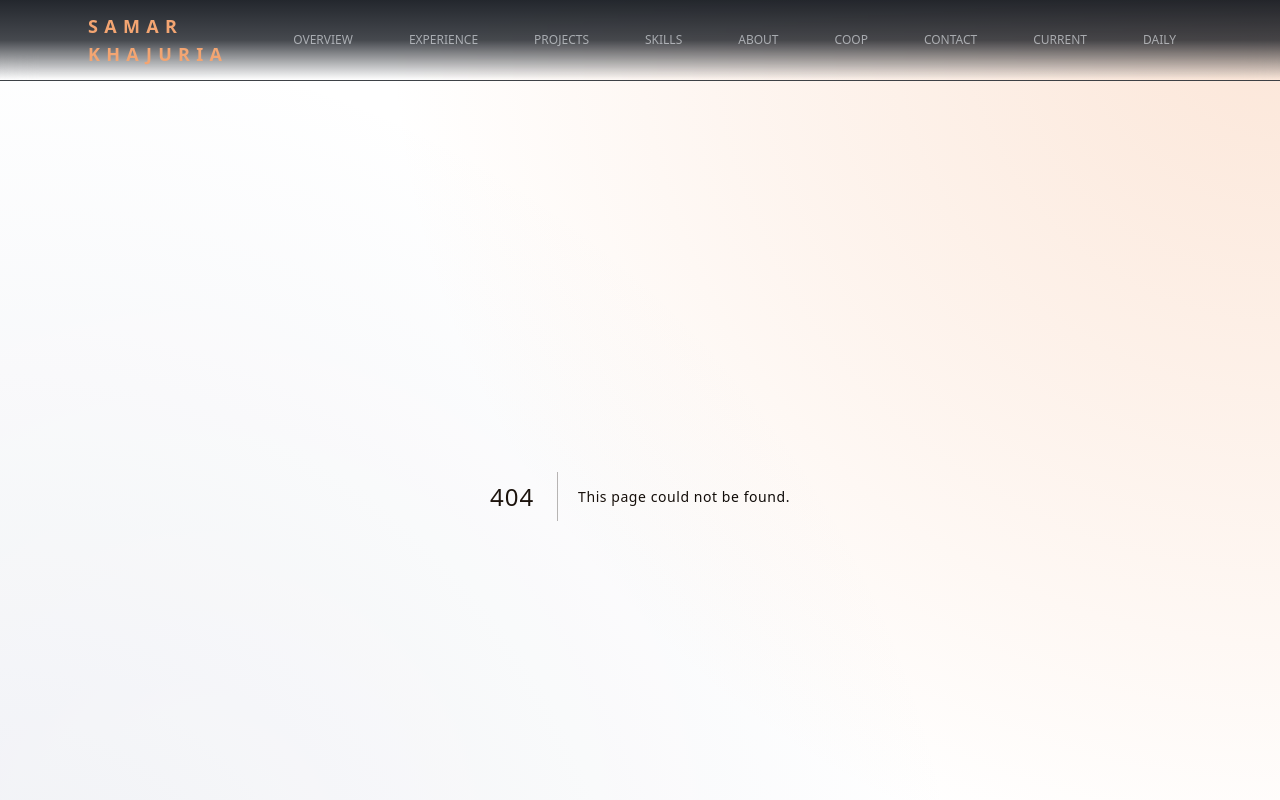
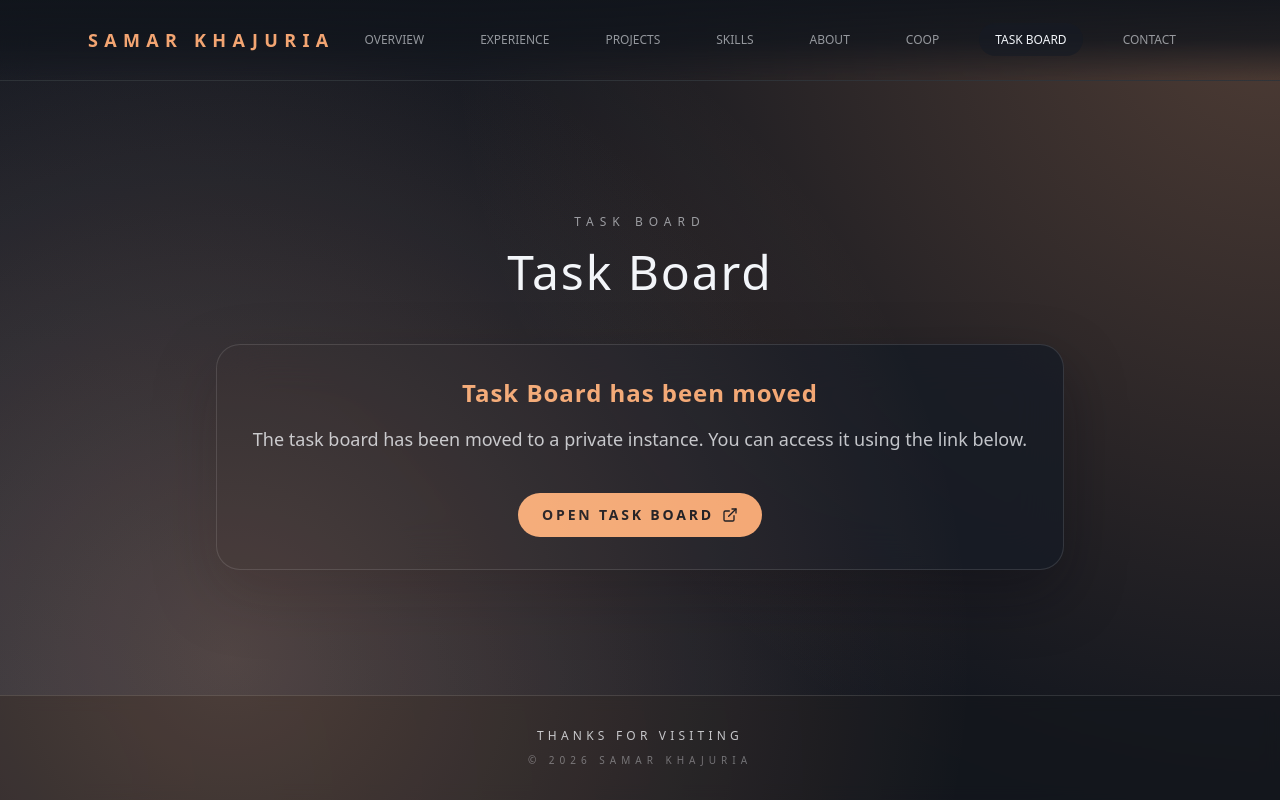
Before and after one commit to SUMMERxKx/Portfolio, a Next.js app: page /task-board in a window 1280 px wide. Before the commit this address had no page. Shown: the top 800 px of the page. Built offline with nearby package versions, Linux system fonts and the light colour scheme; a web font is replaced by a local one.

Commit message:
Replace Current/Daily with Task Board page and navigation link

```diff
--- /dev/null
+++ b/src/app/task-board/page.tsx
@@ -0,0 +1,35 @@
+import { ExternalLink } from 'lucide-react';
+
+const TaskBoardPage = () => {
+  return (
+    <div className="mx-auto max-w-4xl space-y-12 px-6 pb-24 pt-28">
+      <header className="text-center space-y-4">
+        <span className="text-xs uppercase tracking-[0.5em] text-foreground-muted">Task Board</span>
+        <h1 className="text-4xl text-foreground md:text-5xl">Task Board</h1>
+      </header>
+
+      <div className="frosted-card rounded-3xl p-8 space-y-6 text-center">
+        <div className="space-y-4">
+          <h2 className="text-2xl font-bold text-primary">Task Board has been moved</h2>
+          <p className="text-base md:text-lg text-foreground-soft leading-relaxed">
+            The task board has been moved to a private instance. You can access it using the link below.
+          </p>
+        </div>
+
+        <div className="pt-4">
+          <a
+            href="https://taskboard-seven-lake.vercel.app/"
+            target="_blank"
+            rel="noopener noreferrer"
+            className="inline-flex items-center gap-2 rounded-full bg-primary px-6 py-3 text-sm font-semibold uppercase tracking-[0.2em] text-background transition hover:bg-primary-strong"
+          >
+            Open Task Board
+            <ExternalLink size={16} />
+          </a>
+        </div>
+      </div>
+    </div>
+  );
+};
+
+export default TaskBoardPage;
--- a/src/components/navigation/NavBar.tsx
+++ b/src/components/navigation/NavBar.tsx
@@ -12,9 +12,8 @@ const links = [
   { href: '/skills', label: 'Skills' },
   { href: '/about', label: 'About' },
   { href: '/coop-final-project', label: 'Coop' },
+  { href: '/task-board', label: 'Task Board' },
   { href: '/contact', label: 'Contact' },
-  { href: '/current', label: 'Current' },
-  { href: '/daily', label: 'Daily' },
 ];
 
 const NavBar = () => {
```
